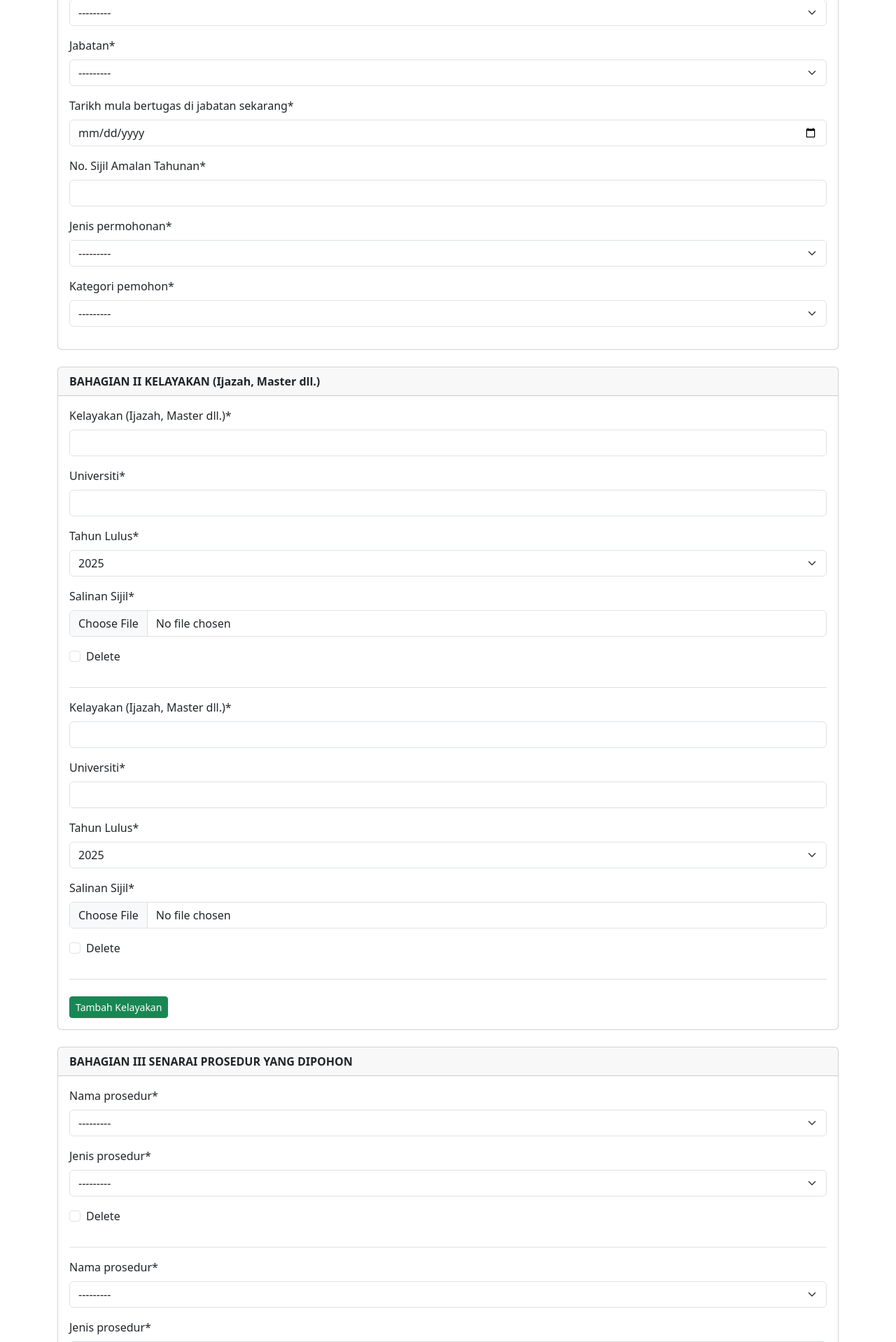
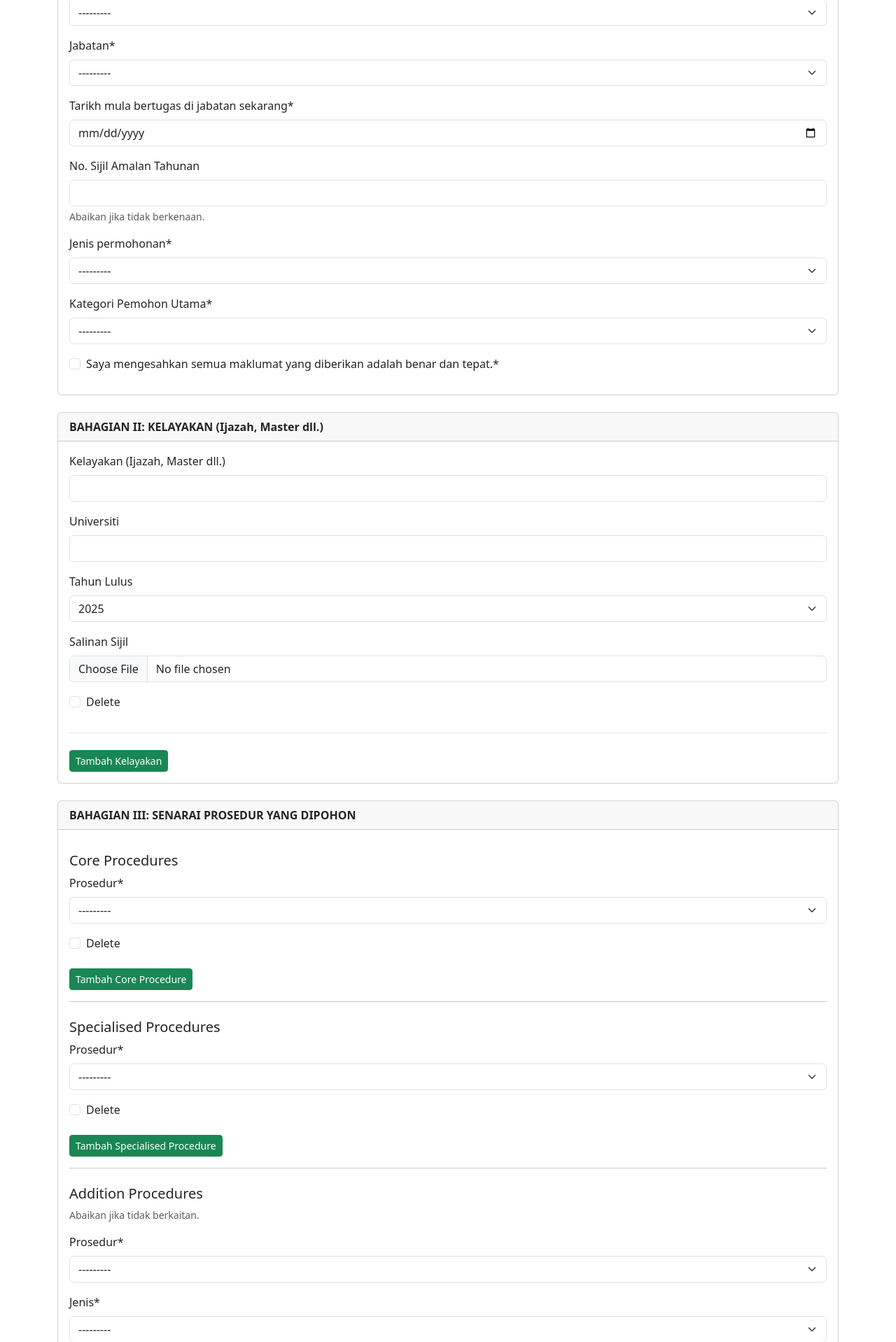
Before and after one commit to msaifullahsatin-boop/sistem-privileging, a Django app: page /mohon/ in a window 1280 px wide. Shown: the part 520-2438 px from the top of the page at 70% size. Run offline with Django 5.2, Linux system fonts and the light colour scheme; a user stored in the database is signed in; data comes from the database, SQL or seed files in the repository; data that the repository does not hold is empty; some libraries are stand-ins or nearby versions.

Commit message:
Menambah ciri borang yang kompleks, sebelum proses debug

```diff
--- a/permohonan/forms.py
+++ b/permohonan/forms.py
@@ -1,18 +1,34 @@
 from django import forms
-from .models import Permohonan, UserProfile
+from .models import Permohonan, UserProfile, Kelayakan
+
+class KelayakanForm(forms.ModelForm):
+    class Meta:
+        model = Kelayakan
+        fields = ['nama_kelayakan', 'universiti', 'tahun_lulus', 'salinan_sijil']
+
+    def __init__(self, *args, **kwargs):
+        super().__init__(*args, **kwargs)
+        for field in self.fields.values():
+            field.required = False
 
 class BorangPermohonan(forms.ModelForm):
-    tarikh_mula_bertugas = forms.DateField(
-        label="Tarikh mula bertugas di jabatan sekarang",
-        widget=forms.DateInput(attrs={'type': 'date'})
+    pengesahan = forms.BooleanField(
+        label="Saya mengesahkan semua maklumat yang diberikan adalah benar dan tepat.",
+        required=True
     )
     class Meta:
         model = Permohonan
-        # Gantikan 'jawatan_gred' dengan 'jawatan' dan 'gred'
         fields = [
             'nama_pemohon', 'no_kp', 'jawatan', 'gred', 'jabatan',
-            'tarikh_mula_bertugas', 'no_sijil_amalan', 'jenis_permohonan', 'kategori_pemohon',
+            'tarikh_mula_bertugas', 'no_sijil_amalan', 'jenis_permohonan',
+            'kategori_utama', 'kategori_bawahan', 'jawatan_lain',
         ]
+        widgets = {
+            'tarikh_mula_bertugas': forms.DateInput(attrs={'type': 'date'}),
+        }
+        help_texts = {
+            'no_sijil_amalan': 'Abaikan jika tidak berkenaan.',
+        }
 
 class BorangSokonganKJ(forms.ModelForm):
     class Meta:
--- a/permohonan/templates/permohonan/base.html
+++ b/permohonan/templates/permohonan/base.html
@@ -1,19 +1,19 @@
 {% load static %}
+{% load auth_extras %}
 <!doctype html>
 <html lang="ms">
   <head>
     <meta charset="utf-8">
     <meta name="viewport" content="width=device-width, initial-scale=1">
     <title>Sistem E-Privileging HWKKS</title>
-    <link href="https://cdn.jsdelivr.net/npm/bootstrap@5.3.3/dist/css/bootstrap.min.css" rel="stylesheet" integrity="sha384-QWTKZyjpPEjISv5WaRU9OFeRpok6YctnYmDr5pNlyT2bRjXh0JMhjY6hW+ALEwIH" crossorigin="anonymous">
+    <link href="https://cdn.jsdelivr.net/npm/bootstrap@5.3.3/dist/css/bootstrap.min.css" rel="stylesheet">
   </head>
   <body class="d-flex flex-column min-vh-100">
-    {% load auth_extras %}
 
     <header>
         <nav class="navbar navbar-expand-lg navbar-dark bg-primary">
             <div class="container">
-                <a class="navbar-brand d-flex align-items-center" href="{% if user.is_authenticated %}{% url 'index' %}{% else %}{% url 'laman_log_masuk' %}{% endif %}">
+                <a class="navbar-brand d-flex align-items-center" href="{% url 'index' %}">
                     <img src="{% static 'permohonan/images/logo_hwkks.png' %}" alt="Logo HWKKS" height="40" class="me-2">
                     E-Privileging HWKKS
                 </a>
@@ -61,7 +61,7 @@
         </div>
     </footer>
 
-    <script src="https://cdn.jsdelivr.net/npm/bootstrap@5.3.3/dist/js/bootstrap.bundle.min.js" integrity="sha384-YvpcrYf0tY3lHB60NNkmXc5s9fDVZLESaAA55NDzOxhy9GkcIdslK1eN7N6jIeHz" crossorigin="anonymous"></script>
+    <script src="https://cdn.jsdelivr.net/npm/bootstrap@5.3.3/dist/js/bootstrap.bundle.min.js"></script>
     <script src="https://code.jquery.com/jquery-3.7.1.min.js"></script>
     <script src="https://cdnjs.cloudflare.com/ajax/libs/jquery.formset/1.2.2/jquery.formset.js"></script>
 
--- a/permohonan/templates/permohonan/borang.html
+++ b/permohonan/templates/permohonan/borang.html
@@ -8,25 +8,25 @@
         {% csrf_token %}
 
         <div class="card mb-4">
-            <div class="card-header fw-bold">BAHAGIAN I (MAKLUMAT PEMOHON)</div>
+            <div class="card-header fw-bold">BAHAGIAN I: MAKLUMAT PEMOHON</div>
             <div class="card-body">
                 {{ form_utama|crispy }}
             </div>
         </div>
 
         <div class="card mb-4">
-            <div class="card-header fw-bold">BAHAGIAN II KELAYAKAN (Ijazah, Master dll.)</div>
-            <div class="card-body">
+            <div class="card-header fw-bold">BAHAGIAN II: KELAYAKAN (Ijazah, Master dll.)</div>
+            <div class="card-body" id="kelayakan-form-container">
                 <div id="kelayakan-form-list">
                     {{ kelayakan_formset.management_form }}
                     {% for form in kelayakan_formset %}
-                        <div class="kelayakan-form border-bottom pb-3 mb-3">
+                        <div class="kelayakan-form dynamic-form border-bottom pb-3 mb-3">
                             {{ form|crispy }}
                         </div>
                     {% endfor %}
                 </div>
                 <div id="empty-kelayakan-form" class="d-none">
-                    <div class="kelayakan-form border-bottom pb-3 mb-3">
+                    <div class="kelayakan-form dynamic-form border-bottom pb-3 mb-3">
                          {{ kelayakan_formset.empty_form|crispy }}
                     </div>
                 </div>
@@ -35,28 +35,88 @@
         </div>
 
         <div class="card mb-4">
-            <div class="card-header fw-bold">BAHAGIAN III SENARAI PROSEDUR YANG DIPOHON</div>
+            <div class="card-header fw-bold">BAHAGIAN III: SENARAI PROSEDUR YANG DIPOHON</div>
             <div class="card-body">
-                <div id="prosedur-form-list">
-                    {{ prosedur_formset.management_form }}
-                    {% for form in prosedur_formset %}
-                        <div class="prosedur-form border-bottom pb-3 mb-3">
-                            {{ form|crispy }}
-                        </div>
-                    {% endfor %}
+                <h5 class="mt-3">Core Procedures</h5>
+                <div id="core-form-list">
+                    {{ core_formset.management_form }}
+                    {% for form in core_formset %}<div class="core-form dynamic-form">{{ form|crispy }}</div>{% endfor %}
                 </div>
-                 <div id="empty-prosedur-form" class="d-none">
-                    <div class="prosedur-form border-bottom pb-3 mb-3">
-                         {{ prosedur_formset.empty_form|crispy }}
-                    </div>
+                <div id="empty-core-form" class="d-none"><div class="core-form dynamic-form">{{ core_formset.empty_form|crispy }}</div></div>
+                <button type="button" id="add-core-button" class="btn btn-success btn-sm mt-2">Tambah Core Procedure</button>
+                <hr>
+
+                <h5 class="mt-4">Specialised Procedures</h5>
+                <div id="specialised-form-list">
+                    {{ specialised_formset.management_form }}
+                    {% for form in specialised_formset %}<div class="specialised-form dynamic-form">{{ form|crispy }}</div>{% endfor %}
                 </div>
-                <button type="button" id="add-prosedur-button" class="btn btn-success btn-sm mt-2">Tambah Prosedur</button>
+                <div id="empty-specialised-form" class="d-none"><div class="specialised-form dynamic-form">{{ specialised_formset.empty_form|crispy }}</div></div>
+                <button type="button" id="add-specialised-button" class="btn btn-success btn-sm mt-2">Tambah Specialised Procedure</button>
+                <hr>
+
+                <h5 class="mt-4">Addition Procedures</h5>
+                <p class="text-muted small">Abaikan jika tidak berkaitan.</p>
+                <div id="addition-form-list">
+                    {{ addition_formset.management_form }}
+                    {% for form in addition_formset %}<div class="addition-form dynamic-form">{{ form|crispy }}</div>{% endfor %}
+                </div>
+                <div id="empty-addition-form" class="d-none"><div class="addition-form dynamic-form">{{ addition_formset.empty_form|crispy }}</div></div>
+                <button type="button" id="add-addition-button" class="btn btn-success btn-sm mt-2">Tambah Addition Procedure</button>
+                <hr>
+
+                <h5 class="mt-4">Reduction Procedures</h5>
+                <p class="text-muted small">Abaikan jika tidak berkaitan.</p>
+                <div id="reduction-form-list">
+                    {{ reduction_formset.management_form }}
+                    {% for form in reduction_formset %}<div class="reduction-form dynamic-form">{{ form|crispy }}</div>{% endfor %}
+                </div>
+                <div id="empty-reduction-form" class="d-none"><div class="reduction-form dynamic-form">{{ reduction_formset.empty_form|crispy }}</div></div>
+                <button type="button" id="add-reduction-button" class="btn btn-success btn-sm mt-2">Tambah Reduction Procedure</button>
             </div>
         </div>
 
-        <button type="submit" class="btn btn-primary btn-lg">Hantar Permohonan</button>
+        <button type="submit" class="btn btn-primary btn-lg">Hantar Permohonan kepada Ketua Jabatan</button>
     </form>
 {% endblock %}
 
+
 {% block extra_js %}
+<script type="text/javascript">
+$(document).ready(function() {
+    // Fungsi umum untuk menguruskan formset
+    function setupFormset(listId, emptyFormId, addButtonId, prefix, formClass) {
+        $(addButtonId).click(function() {
+            var formIdx = $('#id_' + prefix + '-TOTAL_FORMS').val();
+            var newForm = $(emptyFormId).html().replace(/__prefix__/g, formIdx);
+            $(listId).append(newForm);
+            $('#id_' + prefix + '-TOTAL_FORMS').val(parseInt(formIdx) + 1);
+        });
+    }
+
+    setupFormset('#kelayakan-form-list', '#empty-kelayakan-form', '#add-kelayakan-button', '{{ kelayakan_formset.prefix }}');
+    setupFormset('#core-form-list', '#empty-core-form', '#add-core-button', '{{ core_formset.prefix }}');
+    setupFormset('#specialised-form-list', '#empty-specialised-form', '#add-specialised-button', '{{ specialised_formset.prefix }}');
+    setupFormset('#addition-form-list', '#empty-addition-form', '#add-addition-button', '{{ addition_formset.prefix }}');
+    setupFormset('#reduction-form-list', '#empty-reduction-form', '#add-reduction-button', '{{ reduction_formset.prefix }}');
+
+    // Skrip untuk Kategori Bersarang
+    const kategoriUtama = $('#id_kategori_utama');
+    const kategoriBawahanDiv = $('#div_id_kategori_bawahan');
+    const jawatanLainDiv = $('#div_id_jawatan_lain');
+
+    function toggleKategoriFields() {
+        const selectedUtama = kategoriUtama.val();
+        kategoriBawahanDiv.hide();
+        jawatanLainDiv.hide();
+        if (['Pakar Perubatan / Pergigian', 'Jururawat', 'Penolong Pegawai Perubatan', 'Juruterapi Pergigian', 'Anggota Kesihatan Bersekutu', 'Pegawai Farmasi', 'Penolong Pegawai Farmasi'].includes(selectedUtama)) {
+            kategoriBawahanDiv.show();
+        } else if (selectedUtama === 'Lain-lain') {
+            jawatanLainDiv.show();
+        }
+    }
+    toggleKategoriFields();
+    kategoriUtama.change(toggleKategoriFields);
+});
+</script>
 {% endblock %}
--- a/permohonan/urls.py
+++ b/permohonan/urls.py
@@ -3,28 +3,29 @@
 from django.contrib.auth import views as auth_views
 
 urlpatterns = [
+    # URL Utama & Dashboard
     path('', views.index, name='index'),
     path('dashboard/', views.dashboard, name='dashboard'),
     path('hod/dashboard/', views.hod_dashboard, name='hod_dashboard'),
     path('jawatankuasa/dashboard/', views.jawatankuasa_dashboard, name='jawatankuasa_dashboard'),
     path('pic/dashboard/', views.pic_dashboard, name='pic_dashboard'),
 
-    # URL UNTUK LAPORAN
+    # URL Laporan & Eksport
     path('laporan/', views.laporan_permohonan, name='laporan_permohonan'),
     path('laporan/export/excel/', views.laporan_export_excel, name='laporan_export_excel'),
 
+    # URL Tindakan (HOD & Jawatankuasa)
     path('hod/permohonan/<int:pk>/sokong/', views.sokong_permohonan, name='sokong_permohonan'),
     path('jawatankuasa/permohonan/<int:pk>/keputusan/', views.keputusan_jawatankuasa, name='keputusan_jawatankuasa'),
 
+    # URL Permohonan & Utiliti
     path('permohonan/<int:pk>/sijil/', views.jana_sijil_pdf, name='jana_sijil_pdf'),
     path('mohon/', views.papar_borang, name='borang_permohonan'),
     path('berjaya/', views.laman_berjaya, name='laman_berjaya'),
+    path('permohonan/<int:pk>/kemaskini/', views.kemaskini_permohonan, name='kemaskini_permohonan'),
 
+    # URL Pengesahan Pengguna
     path('daftar/', views.daftar, name='daftar'),
     path('logmasuk/', views.custom_login_view, name='laman_log_masuk'),
     path('logkeluar/', auth_views.LogoutView.as_view(), name='laman_log_keluar'),
-
-    path('permohonan/<int:pk>/kemaskini/', views.kemaskini_permohonan, name='kemaskini_permohonan'),
-
-    path('export/excel/', views.export_excel, name='export_excel'),
 ]
--- a/permohonan/views.py
+++ b/permohonan/views.py
@@ -10,8 +10,11 @@
 import pandas as pd
 from .utils import render_to_pdf
 
-from .models import Permohonan, Kelayakan, ProsedurDimohon, UserProfile, SiteSettings, Jabatan, Gred
-from .forms import BorangPermohonan, BorangSokonganKJ, BorangKeputusanJK, UserProfileForm
+from .models import (
+    Permohonan, Kelayakan, UserProfile, SiteSettings, Jabatan, Gred, Jawatan,
+    ProsedurPilihan, CoreProcedure, SpecialisedProcedure, AdditionProcedure, ReductionProcedure
+)
+from .forms import BorangPermohonan, BorangSokonganKJ, BorangKeputusanJK, UserProfileForm, KelayakanForm
 
 
 def custom_login_view(request, *args, **kwargs):
@@ -118,30 +121,44 @@
 @login_required
 def papar_borang(request):
     YEAR_CHOICES = [(r,r) for r in range(date.today().year, date.today().year - 50, -1)]
-    KelayakanFormSet = inlineformset_factory(Permohonan, Kelayakan, fields=('nama_kelayakan', 'universiti', 'tahun_lulus', 'salinan_sijil'), extra=2, widgets={'tahun_lulus': forms.Select(choices=YEAR_CHOICES)}, min_num=0)
-    ProsedurFormSet = inlineformset_factory(Permohonan, ProsedurDimohon, fields=('nama_prosedur', 'jenis_prosedur'), extra=4, min_num=1, validate_min=True)
+    KelayakanFormSet = inlineformset_factory(Permohonan, Kelayakan, form=KelayakanForm, extra=1, widgets={'tahun_lulus': forms.Select(choices=YEAR_CHOICES)})
+    CoreProcedureFormSet = inlineformset_factory(Permohonan, CoreProcedure, fields=['prosedur'], extra=1, min_num=0)
+    SpecialisedProcedureFormSet = inlineformset_factory(Permohonan, SpecialisedProcedure, fields=['prosedur'], extra=1, min_num=0)
+    AdditionProcedureFormSet = inlineformset_factory(Permohonan, AdditionProcedure, fields=['prosedur', 'jenis'], extra=1, min_num=0)
+    ReductionProcedureFormSet = inlineformset_factory(Permohonan, ReductionProcedure, fields=['nama_prosedur'], extra=1, min_num=0)
 
     if request.method == 'POST':
         form_utama = BorangPermohonan(request.POST, request.FILES)
         kelayakan_formset = KelayakanFormSet(request.POST, request.FILES, prefix='kelayakan')
-        prosedur_formset = ProsedurFormSet(request.POST, prefix='prosedur')
-        if form_utama.is_valid() and kelayakan_formset.is_valid() and prosedur_formset.is_valid():
+        core_formset = CoreProcedureFormSet(request.POST, prefix='core')
+        specialised_formset = SpecialisedProcedureFormSet(request.POST, prefix='specialised')
+        addition_formset = AdditionProcedureFormSet(request.POST, prefix='addition')
+        reduction_formset = ReductionProcedureFormSet(request.POST, prefix='reduction')
+        formsets = [kelayakan_formset, core_formset, specialised_formset, addition_formset, reduction_formset]
+
+        if form_utama.is_valid() and all(fs.is_valid() for fs in formsets):
             permohonan_baru = form_utama.save(commit=False)
             permohonan_baru.pemohon = request.user
             permohonan_baru.save()
-            kelayakan_formset.instance = permohonan_baru
-            kelayakan_formset.save()
-            prosedur_formset.instance = permohonan_baru
-            prosedur_formset.save()
+            for fs in formsets:
+                fs.instance = permohonan_baru
+                fs.save()
             return redirect('dashboard')
     else:
         form_utama = BorangPermohonan()
         kelayakan_formset = KelayakanFormSet(prefix='kelayakan')
-        prosedur_formset = ProsedurFormSet(prefix='prosedur')
+        core_formset = CoreProcedureFormSet(prefix='core')
+        specialised_formset = SpecialisedProcedureFormSet(prefix='specialised')
+        addition_formset = AdditionProcedureFormSet(prefix='addition')
+        reduction_formset = ReductionProcedureFormSet(prefix='reduction')
+
     context = {
         'form_utama': form_utama,
         'kelayakan_formset': kelayakan_formset,
-        'prosedur_formset': prosedur_formset,
+        'core_formset': core_formset,
+        'specialised_formset': specialised_formset,
+        'addition_formset': addition_formset,
+        'reduction_formset': reduction_formset,
     }
     return render(request, 'permohonan/borang.html', context)
 
@@ -150,27 +167,43 @@
     permohonan = get_object_or_404(Permohonan, pk=pk)
     if permohonan.pemohon != request.user:
         return redirect('dashboard')
+
     YEAR_CHOICES = [(r,r) for r in range(date.today().year, date.today().year - 50, -1)]
-    KelayakanFormSet = inlineformset_factory(Permohonan, Kelayakan, fields=('nama_kelayakan', 'universiti', 'tahun_lulus', 'salinan_sijil'), extra=1, widgets={'tahun_lulus': forms.Select(choices=YEAR_CHOICES)}, can_delete=True, min_num=0)
-    ProsedurFormSet = inlineformset_factory(Permohonan, ProsedurDimohon, fields=('nama_prosedur', 'jenis_prosedur'), extra=1, can_delete=True, min_num=0)
+    KelayakanFormSet = inlineformset_factory(Permohonan, Kelayakan, form=KelayakanForm, extra=1, widgets={'tahun_lulus': forms.Select(choices=YEAR_CHOICES)}, can_delete=True)
+    CoreProcedureFormSet = inlineformset_factory(Permohonan, CoreProcedure, fields=['prosedur'], extra=1, min_num=0, can_delete=True)
+    SpecialisedProcedureFormSet = inlineformset_factory(Permohonan, SpecialisedProcedure, fields=['prosedur'], extra=1, min_num=0, can_delete=True)
+    AdditionProcedureFormSet = inlineformset_factory(Permohonan, AdditionProcedure, fields=['prosedur', 'jenis'], extra=1, min_num=0, can_delete=True)
+    ReductionProcedureFormSet = inlineformset_factory(Permohonan, ReductionProcedure, fields=['nama_prosedur'], extra=1, min_num=0, can_delete=True)
 
     if request.method == 'POST':
         form_utama = BorangPermohonan(request.POST, request.FILES, instance=permohonan)
         kelayakan_formset = KelayakanFormSet(request.POST, request.FILES, instance=permohonan, prefix='kelayakan')
-        prosedur_formset = ProsedurFormSet(request.POST, instance=permohonan, prefix='prosedur')
-        if form_utama.is_valid() and kelayakan_formset.is_valid() and prosedur_formset.is_valid():
+        core_formset = CoreProcedureFormSet(request.POST, instance=permohonan, prefix='core')
+        specialised_formset = SpecialisedProcedureFormSet(request.POST, instance=permohonan, prefix='specialised')
+        addition_formset = AdditionProcedureFormSet(request.POST, instance=permohonan, prefix='addition')
+        reduction_formset = ReductionProcedureFormSet(request.POST, instance=permohonan, prefix='reduction')
+        formsets = [kelayakan_formset, core_formset, specialised_formset, addition_formset, reduction_formset]
+
+        if form_utama.is_valid() and all(fs.is_valid() for fs in formsets):
             form_utama.save()
-            kelayakan_formset.save()
-            prosedur_formset.save()
+            for fs in formsets:
+                fs.save()
             return redirect('dashboard')
     else:
         form_utama = BorangPermohonan(instance=permohonan)
         kelayakan_formset = KelayakanFormSet(instance=permohonan, prefix='kelayakan')
-        prosedur_formset = ProsedurFormSet(instance=permohonan, prefix='prosedur')
+        core_formset = CoreProcedureFormSet(instance=permohonan, prefix='core')
+        specialised_formset = SpecialisedProcedureFormSet(instance=permohonan, prefix='specialised')
+        addition_formset = AdditionProcedureFormSet(instance=permohonan, prefix='addition')
+        reduction_formset = ReductionProcedureFormSet(instance=permohonan, prefix='reduction')
+
     context = {
         'form_utama': form_utama,
         'kelayakan_formset': kelayakan_formset,
-        'prosedur_formset': prosedur_formset,
+        'core_formset': core_formset,
+        'specialised_formset': specialised_formset,
+        'addition_formset': addition_formset,
+        'reduction_formset': reduction_formset,
     }
     return render(request, 'permohonan/borang.html', context)
 
@@ -270,8 +303,11 @@
         permohonan_list = permohonan_list.filter(jabatan__id=jabatan_filter_id)
     data_rows = []
     for permohonan in permohonan_list:
-        prosedur_texts = [f"- {p.nama_prosedur.nama} ({p.get_jenis_prosedur_display()})" for p in permohonan.prosedur.all()]
-        senarai_prosedur = "\n".join(prosedur_texts)
+        core_procs = [f"- {p.prosedur.nama} (Core)" for p in permohonan.core_procedures.all()]
+        spec_procs = [f"- {p.prosedur.nama} (Specialised)" for p in permohonan.specialised_procedures.all()]
+        add_procs = [f"- {p.prosedur.nama} (Addition - {p.get_jenis_display()})" for p in permohonan.addition_procedures.all()]
+        red_procs = [f"- {p.nama_prosedur} (Reduction)" for p in permohonan.reduction_procedures.all()]
+        senarai_prosedur = "\n".join(core_procs + spec_procs + add_procs + red_procs)
         data_rows.append({
             'Nama Pemohon': permohonan.nama_pemohon, 'No. K/P': permohonan.no_kp,
             'Jawatan': permohonan.jawatan.nama if permohonan.jawatan else '',
@@ -290,17 +326,3 @@
     response['Content-Disposition'] = f'attachment; filename="{filename}"'
     df.to_excel(response, index=False)
     return response
-
-@login_required
-def export_excel(request):
-    # FUNGSI INI KINI DIGANTIKAN DENGAN laporan_export_excel YANG LEBIH BAIK
-    # Anda boleh memadamnya jika mahu, tetapi pastikan URL juga dipadam.
-    if not request.user.groups.filter(name='Jawatankuasa').exists():
-        return redirect('dashboard')
-    queryset = Permohonan.objects.all().values('nama_pemohon', 'no_kp', 'jawatan__nama', 'gred__nama', 'jabatan__nama', 'tarikh_borang_dihantar', 'status_sokongan_kj', 'ulasan_kj','nama_kj', 'tarikh_sokongan_kj', 'keputusan_jawatanankuasa', 'tarikh_keputusan', 'tarikh_sah_sehingga')
-    df = pd.DataFrame(list(queryset))
-    df.rename(columns={'jawatan__nama': 'Jawatan', 'gred__nama': 'Gred', 'jabatan__nama': 'Jabatan','tarikh_borang_dihantar': 'Tarikh Mohon','status_sokongan_kj': 'Status Sokongan KJ','ulasan_kj': 'Ulasan KJ','nama_kj': 'Nama KJ','tarikh_sokongan_kj': 'Tarikh Sokongan KJ','keputusan_jawatanankuasa': 'Keputusan Jawatankuasa','tarikh_keputusan': 'Tarikh Keputusan','tarikh_sah_sehingga': 'Sah Sehingga'}, inplace=True)
-    response = HttpResponse(content_type='application/vnd.openxmlformats-officedocument.spreadsheetml.sheet',)
-    response['Content-Disposition'] = 'attachment; filename="laporan_privileging.xlsx"'
-    df.to_excel(response, index=False)
-    return response
```
Also changed, not shown: permohonan/admin.py (+19 -12 lines), permohonan/models.py (+35 -20 lines), db.sqlite3, permohonan/migrations/0001_initial.py.
